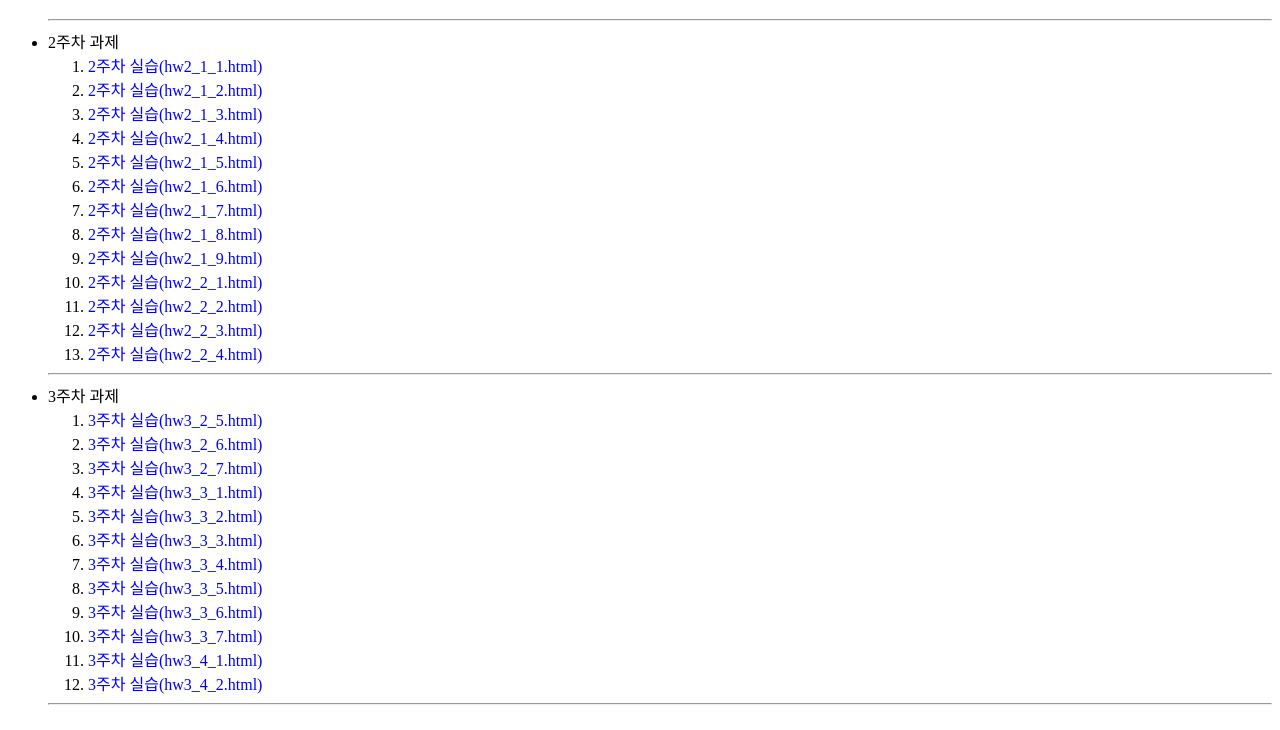
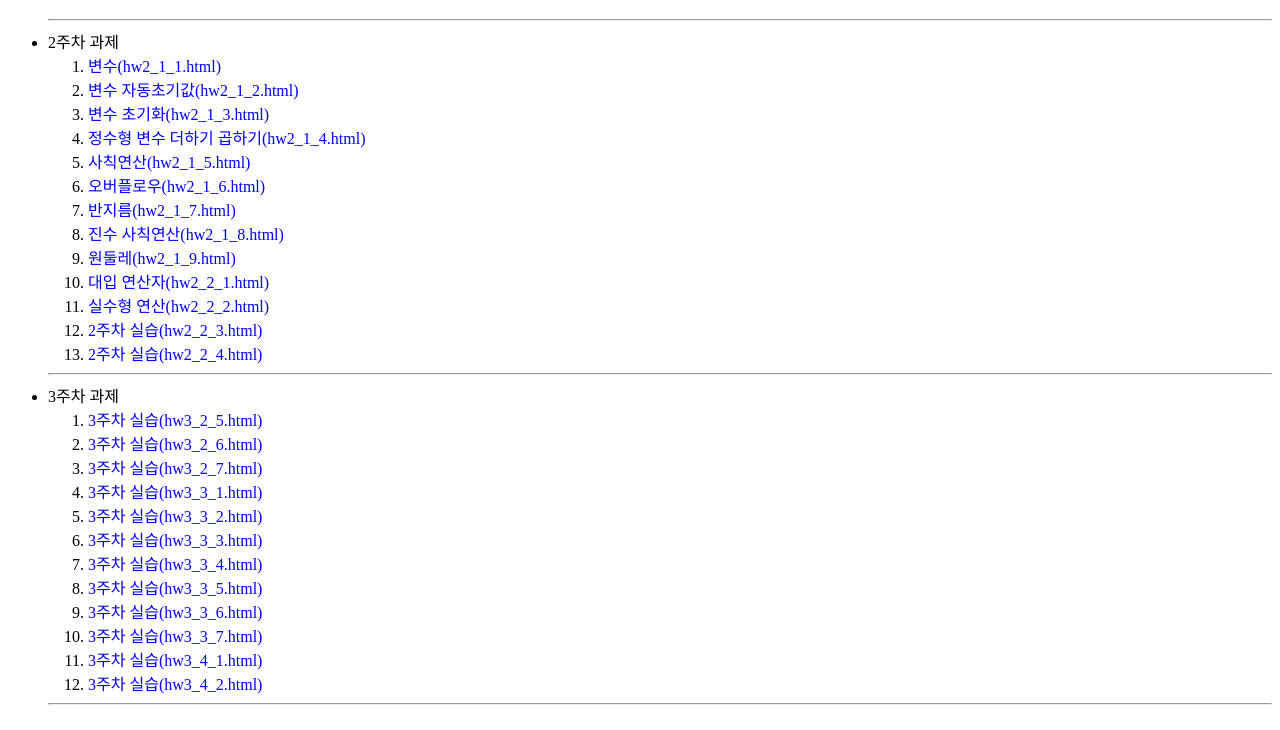
Before and after one commit to focks2014/focks2014.github.io, a plain HTML site: page index.html in a window 1280 px wide. Shown: the part 70-800 px from the top of the page. Drawn offline with Linux system fonts and the light colour scheme.

Commit message:
Update index.html

```diff
--- a/index.html
+++ b/index.html
@@ -12,17 +12,17 @@
   <ul><hr/>
   <li> 2주차 과제 </li>
   <ol>
-    <li><a href=https://focks2014.github.io/html/2주차_1_1.html>2주차 실습(hw2_1_1.html)</a></li>
-    <li><a href=https://focks2014.github.io/html/2주차_1_2.html>2주차 실습(hw2_1_2.html)</a></li>
-    <li><a href=https://focks2014.github.io/html/2주차_1_3.html>2주차 실습(hw2_1_3.html)</a></li>
-    <li><a href=https://focks2014.github.io/html/2주차_1_4.html>2주차 실습(hw2_1_4.html)</a></li>
-    <li><a href=https://focks2014.github.io/html/2주차_1_5.html>2주차 실습(hw2_1_5.html)</a></li>
-    <li><a href=https://focks2014.github.io/html/2주차_1_6.html>2주차 실습(hw2_1_6.html)</a></li>
-    <li><a href=https://focks2014.github.io/html/2주차_1_7.html>2주차 실습(hw2_1_7.html)</a></li>
-    <li><a href=https://focks2014.github.io/html/2주차_1_8.html>2주차 실습(hw2_1_8.html)</a></li>
-    <li><a href=https://focks2014.github.io/html/2주차_1_9.html>2주차 실습(hw2_1_9.html)</a></li>
-    <li><a href=https://focks2014.github.io/html/2주차_2_1.html>2주차 실습(hw2_2_1.html)</a></li>
-    <li><a href=https://focks2014.github.io/html/2주차_2_2.html>2주차 실습(hw2_2_2.html)</a></li>
+    <li><a href=https://focks2014.github.io/html/2주차_1_1.html>변수(hw2_1_1.html)</a></li>
+    <li><a href=https://focks2014.github.io/html/2주차_1_2.html>변수 자동초기값(hw2_1_2.html)</a></li>
+    <li><a href=https://focks2014.github.io/html/2주차_1_3.html>변수 초기화(hw2_1_3.html)</a></li>
+    <li><a href=https://focks2014.github.io/html/2주차_1_4.html>정수형 변수 더하기 곱하기(hw2_1_4.html)</a></li>
+    <li><a href=https://focks2014.github.io/html/2주차_1_5.html>사칙연산(hw2_1_5.html)</a></li>
+    <li><a href=https://focks2014.github.io/html/2주차_1_6.html>오버플로우(hw2_1_6.html)</a></li>
+    <li><a href=https://focks2014.github.io/html/2주차_1_7.html>반지름(hw2_1_7.html)</a></li>
+    <li><a href=https://focks2014.github.io/html/2주차_1_8.html>진수 사칙연산(hw2_1_8.html)</a></li>
+    <li><a href=https://focks2014.github.io/html/2주차_1_9.html>원둘레(hw2_1_9.html)</a></li>
+    <li><a href=https://focks2014.github.io/html/2주차_2_1.html>대입 연산자(hw2_2_1.html)</a></li>
+    <li><a href=https://focks2014.github.io/html/2주차_2_2.html>실수형 연산(hw2_2_2.html)</a></li>
     <li><a href=https://focks2014.github.io/html/2주차_2_3.html>2주차 실습(hw2_2_3.html)</a></li>
     <li><a href=https://focks2014.github.io/html/2주차_2_4.html>2주차 실습(hw2_2_4.html)</a></li>
   </ol><hr/>
```
